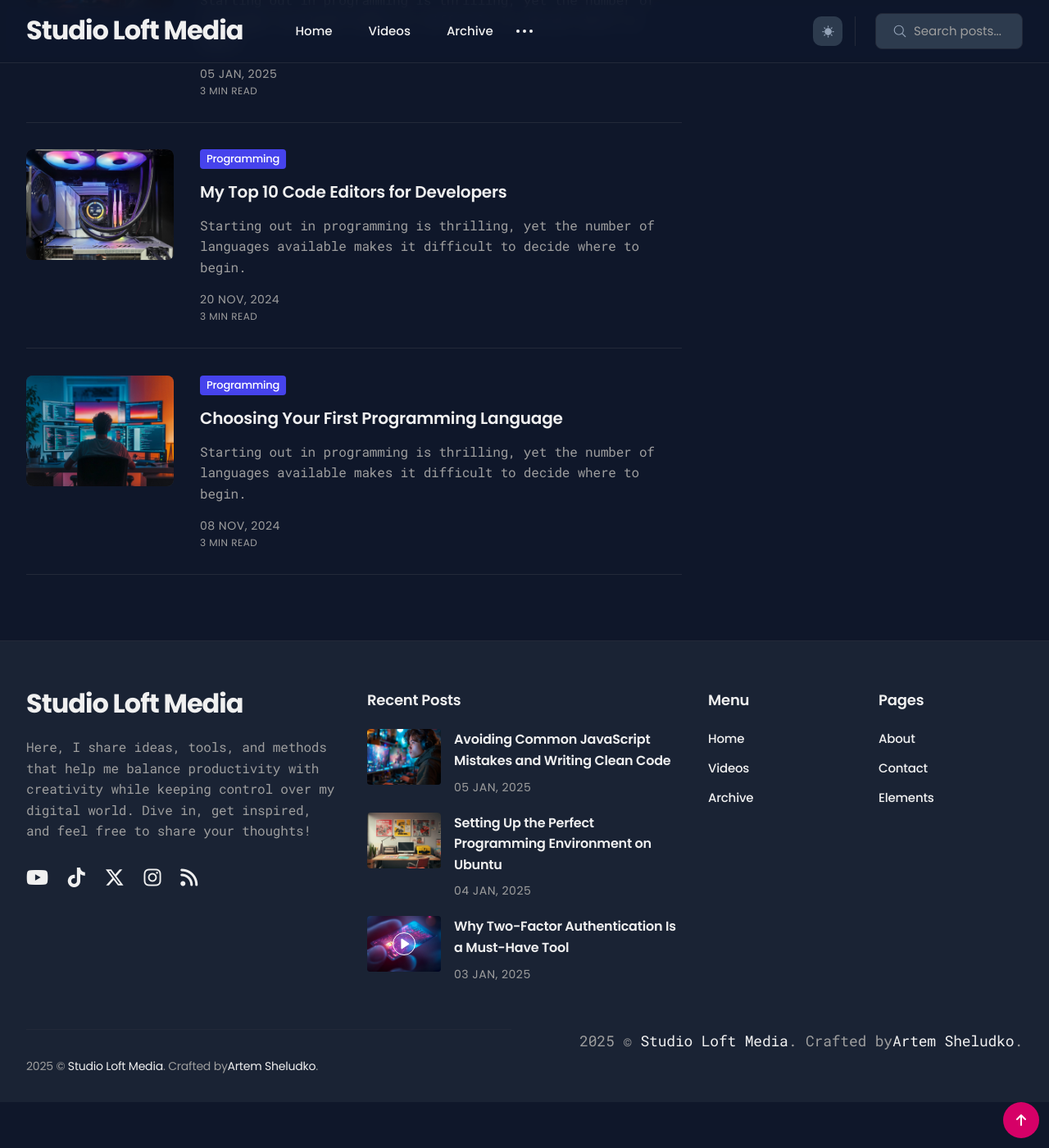
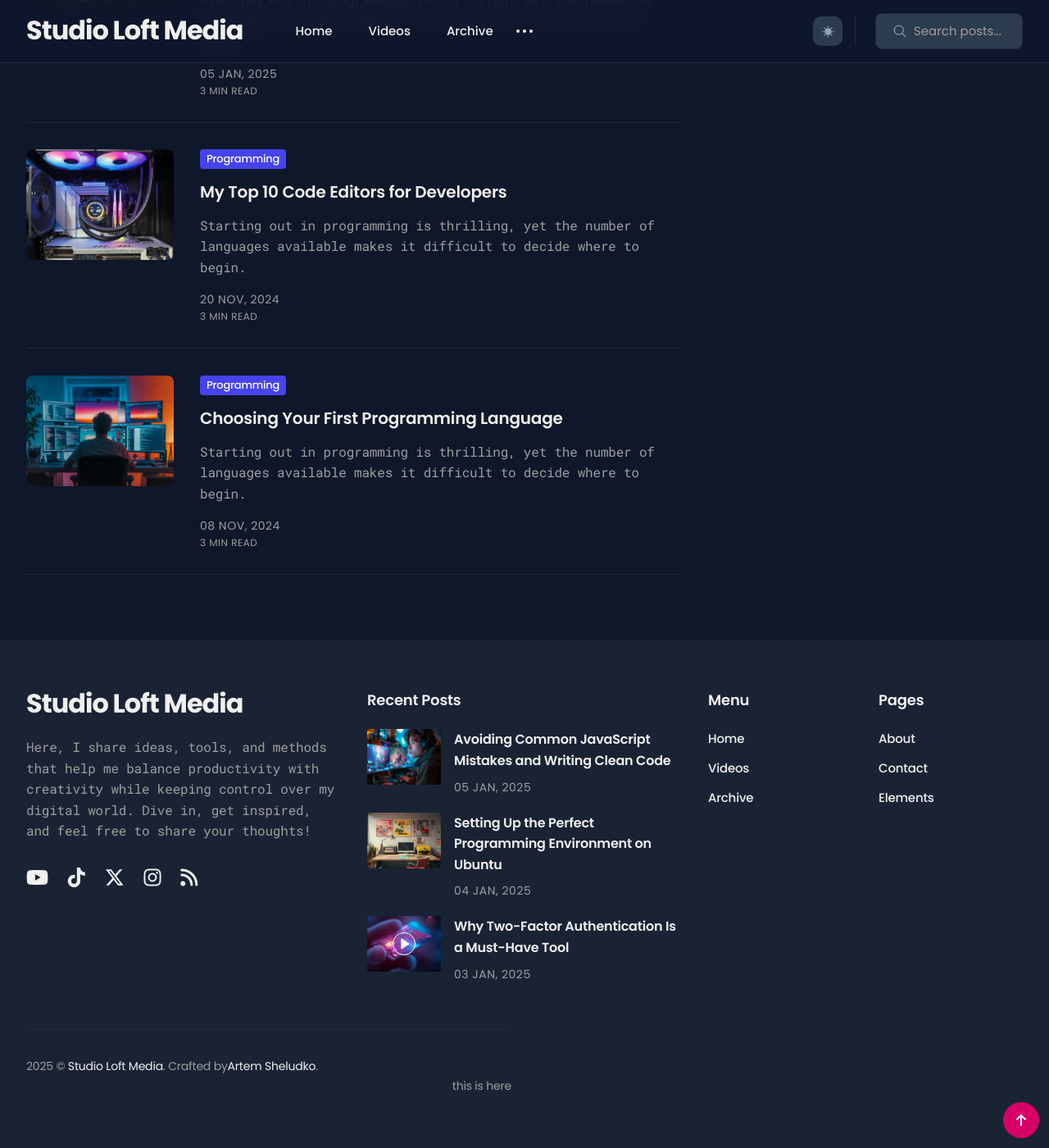
Before and after one commit to studioloft/studioloft.github.io, a Jekyll site: the page built from _posts/2024-11-15-automating-routine-tasks-with-bash-scripts.md, in a window 1280 px wide and 1400 px high, scrolled down 5614 px. Shown: the whole window at 82% size. Built offline with Jekyll 4.4.1, drawn with Linux system fonts in a browser that asks for light colours.

Commit message:
footer alignment changes

```diff
--- a/_includes/footer.html
+++ b/_includes/footer.html
@@ -98,11 +98,7 @@
   <div class="container">
     <div class="row">
       <div class="col col-6 col-d-12">
-        <div class="copyright">{{ site.time | date: '%Y' }} &copy; <a href="/">{{ site.data.settings.title }}</a>. Crafted by<a href="https://jekyllthemes.io/developers/artem-sheludko">Artem Sheludko</a>.</div>
-
-      </div>
-      <div class="col col-6 col-d-12">
-        <div class="copyright-r">{{ site.time | date: '%Y' }} &copy; <a href="/">{{ site.data.settings.title }}</a>. Crafted by<a href="https://jekyllthemes.io/developers/artem-sheludko">Artem Sheludko</a>.</div>
+        <div class="copyright">{{ site.time | date: '%Y' }} &copy; <a href="/">{{ site.data.settings.title }}</a>. Crafted by<a href="https://jekyllthemes.io/developers/artem-sheludko">Artem Sheludko</a>.<p style="text-align: right;">this is here</p></div>
 
       </div>
     </div>
--- a/css/_3-modules/footer.scss
+++ b/css/_3-modules/footer.scss
@@ -233,7 +233,3 @@
     text-align: left;
   }
 }
-
-.copyright-r {
-  text-align: right;
-}
```
